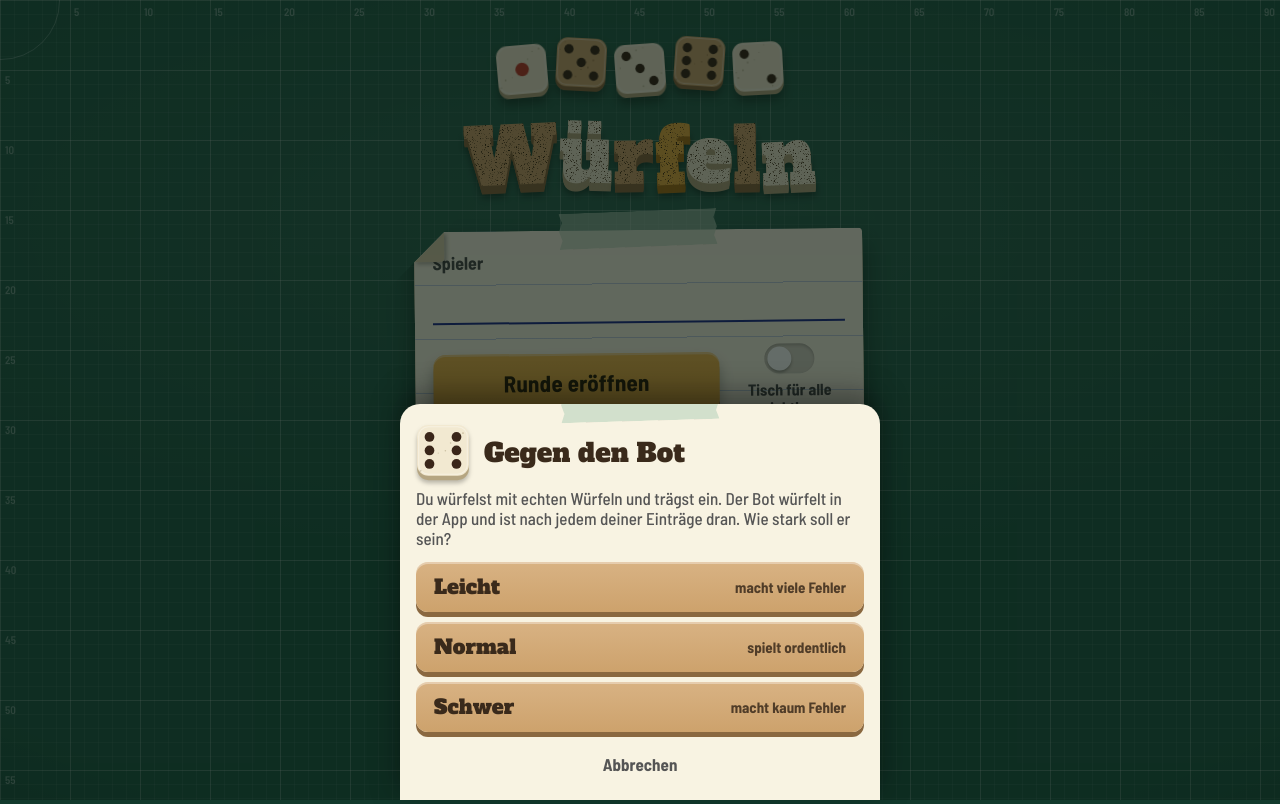
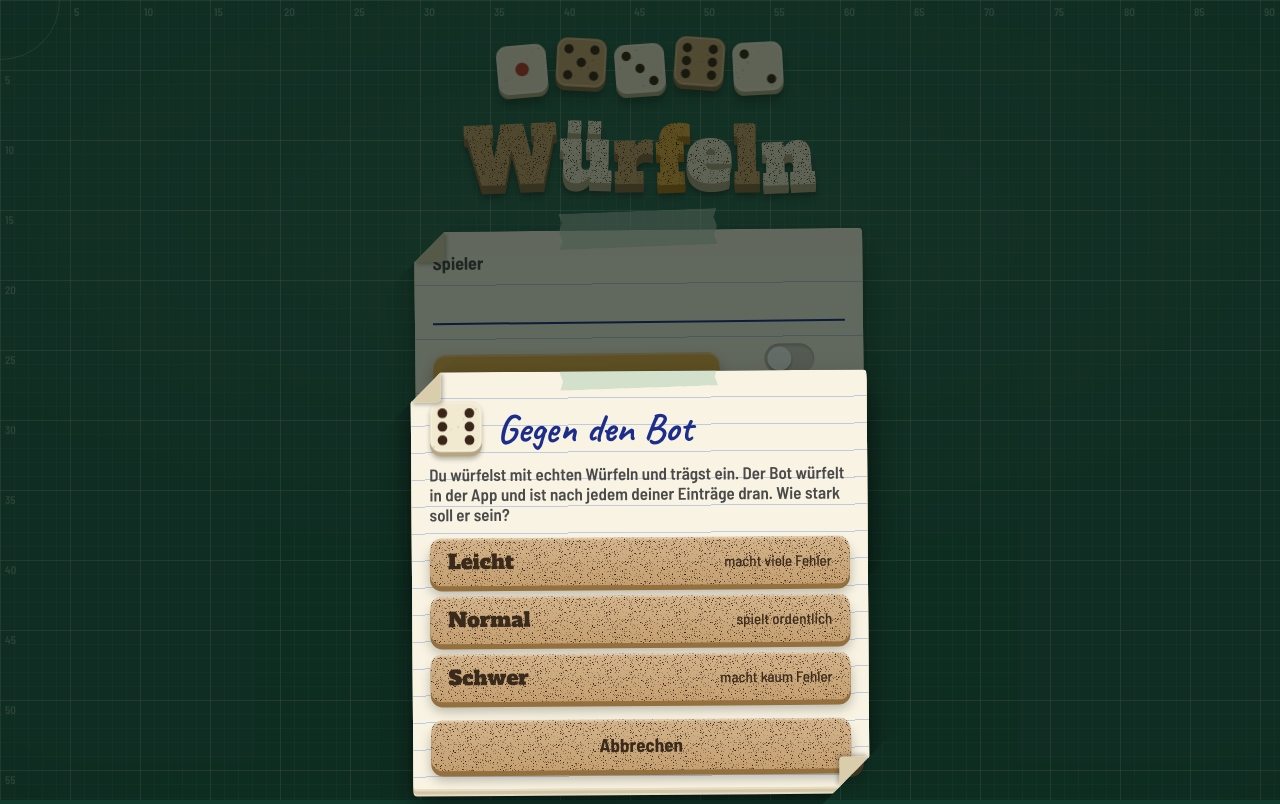
Before and after one commit to timoreiter/wuerfelspiel, a website: page public/index.html in a window 1280 px wide. Both pictures are taken after a click on the button "Gegen Bot spielen". Drawn offline with Linux system fonts and the light colour scheme.

Commit message:
Add files via upload

```diff
--- a/public/index.html
+++ b/public/index.html
@@ -97,12 +97,12 @@
     background-image:repeating-linear-gradient(to bottom, transparent 0 53px, var(--rule) 53px 54px);
     box-shadow:0 2px 0 #e6dcc2, 0 5px 0 #d2c6a6, 0 7px 0 #e6dcc2, 0 16px 26px rgba(0,0,0,.45); }
   /* Ecken wirklich wegschneiden (samt Schatten), damit hinter dem Knick nur die Matte zu sehen ist */
-  .slip, .ticket, .tile, .zb { --f:30px; --o:60px;
+  .slip, .ticket, .tile, .zb, #picker, .opt { --f:30px; --o:60px;
     clip-path:polygon(calc(var(--f) + var(--o)) calc(var(--o) * -1), calc(100% + var(--o)) calc(var(--o) * -1), calc(100% + var(--o)) calc(100% - var(--f) - var(--o)), calc(100% - var(--f) - var(--o)) calc(100% + var(--o)), calc(var(--o) * -1) calc(100% + var(--o)), calc(var(--o) * -1) calc(var(--f) + var(--o))); }
   .tile { --f:20px; }
-  .slip::before, .slip::after, .ticket::before, .ticket::after, .tile::before, .tile::after, .zb::before, .zb::after { content:""; position:absolute; width:var(--f,30px); height:var(--f,30px); z-index:1; }
-  .slip::before, .ticket::before, .tile::before, .zb::before { left:0; top:0; background:linear-gradient(135deg, transparent 0 50%, #d9cdac 50% 100%); box-shadow:2px 2px 4px rgba(0,0,0,.3); border-bottom-right-radius:4px; }
-  .slip::after, .ticket::after, .tile::after, .zb::after { right:0; bottom:0; background:linear-gradient(315deg, transparent 0 50%, #d9cdac 50% 100%); box-shadow:-2px -2px 4px rgba(0,0,0,.25); border-top-left-radius:4px; }
+  .slip::before, .slip::after, .ticket::before, .ticket::after, .tile::before, .tile::after, .zb::before, .zb::after, #picker::before, #picker::after, .opt::before, .opt::after { content:""; position:absolute; width:var(--f,30px); height:var(--f,30px); z-index:1; }
+  .slip::before, .ticket::before, .tile::before, .zb::before, #picker::before, .opt::before { left:0; top:0; background:linear-gradient(135deg, transparent 0 50%, #d9cdac 50% 100%); box-shadow:2px 2px 4px rgba(0,0,0,.3); border-bottom-right-radius:4px; }
+  .slip::after, .ticket::after, .tile::after, .zb::after, #picker::after, .opt::after { right:0; bottom:0; background:linear-gradient(315deg, transparent 0 50%, #d9cdac 50% 100%); box-shadow:-2px -2px 4px rgba(0,0,0,.25); border-top-left-radius:4px; }
   .slip label { display:block; font-weight:800; margin-bottom:2px; color:#4a4a4a; font-size:18px; }
   .slip input { width:100%; font-family:var(--pen); font-weight:700; font-size:38px; color:var(--ink); background:transparent; border:0; border-bottom:2px solid var(--ink); padding:0 2px 0; margin-bottom:22px; outline:none; border-radius:0; }
   .slip input:focus { border-bottom-color:var(--red); }
@@ -251,7 +251,6 @@
   .opt.face { display:flex; flex-direction:column; align-items:center; gap:4px; padding:8px 4px 9px; }
   .opt.face svg.die { width:34px; height:auto; }
   .opt.face .p { font-family:var(--display); font-size:19px; opacity:1; }
-  #picker .cancel { margin-top:14px; width:100%; border:0; background:transparent; color:#555; font-weight:700; padding:8px; }
 
   /* ---------- Siegerehrung ---------- */
   #win { position:fixed; inset:0; z-index:30; display:none; overflow-y:auto; }
@@ -382,6 +381,39 @@
   .zb.hot::before { background:linear-gradient(135deg, transparent 0 50%, #c98a1f 50% 100%); }
   .zb.hot::after { background:linear-gradient(315deg, transparent 0 50%, #c98a1f 50% 100%); }
   .zb.hot .tape { width:96px; height:28px; margin-left:-48px; top:-15px; }
+
+  /* ---------- Auswahl-Fenster als Zettel ---------- */
+  #picker { --f:30px; width:calc(100% - 24px); max-width:456px; margin:0 12px calc(12px + env(safe-area-inset-bottom)); border-radius:4px; padding:28px 18px 18px; max-height:86vh;
+    background-image:repeating-linear-gradient(to bottom, transparent 0 26px, var(--rule) 26px 27px);
+    box-shadow:0 2px 0 #e6dcc2, 0 5px 0 #d2c6a6, 0 7px 0 #e6dcc2, 0 18px 30px rgba(0,0,0,.5); transform:rotate(-.4deg); }
+  #picker h3 { font-family:var(--pen); font-weight:700; font-size:40px; color:var(--ink); line-height:1; }
+  #picker .sub { color:#4a4a4a; font-weight:600; }
+  #picker .grp { color:#4a4a4a; }
+  .opt { --f:12px; position:relative; border:0; border-radius:3px; background:#fffdf6 repeating-linear-gradient(to bottom, transparent 0 26px, var(--rule) 26px 27px); color:var(--ink);
+    padding:12px 4px 10px; box-shadow:0 2px 0 #e6dcc2, 0 4px 0 #d2c6a6, 0 8px 10px rgba(0,0,0,.22); }
+  .opt:active, .opts .opt:active { transform:translateY(2px) rotate(0); box-shadow:0 1px 0 #d2c6a6, 0 3px 5px rgba(0,0,0,.2); }
+  .opt .v { font-family:var(--pen); font-weight:700; font-size:40px; line-height:1; color:var(--ink); }
+  .opt .p { color:#555; opacity:1; }
+  .opt.strike { background:#fffdf6 repeating-linear-gradient(to bottom, transparent 0 26px, var(--rule) 26px 27px); border:0; box-shadow:0 2px 0 #e6dcc2, 0 4px 0 #d2c6a6, 0 8px 10px rgba(0,0,0,.22); }
+  .opt.strike .v { color:var(--red); }
+  .opt.strike:active { box-shadow:0 1px 0 #d2c6a6, 0 3px 5px rgba(0,0,0,.2); }
+  .opts.one .opt .v { font-size:30px; } .opts.one .opt .p { font-family:var(--pen); font-weight:700; font-size:32px; color:var(--ink); }
+  .opt.face .p { font-family:var(--pen); font-weight:700; font-size:30px; color:var(--ink); }
+  #picker .cancel { margin-top:18px; }
+
+  /* ---------- Auswahl-Knöpfe im Kork-Stil ---------- */
+  .opt, .opt.strike, #picker .zb.cancel { clip-path:none; border:0; border-radius:12px; color:var(--brown); transform:none;
+    background-color:var(--cork); background-image:var(--speck), linear-gradient(rgba(255,255,255,.16), rgba(0,0,0,.03)); background-size:70px 70px, auto;
+    box-shadow:0 5px 0 var(--cork-d), 0 9px 12px rgba(0,0,0,.25), inset 0 2px 0 rgba(255,255,255,.3); }
+  .opt::before, .opt::after, #picker .zb.cancel::before, #picker .zb.cancel::after { display:none; }
+  .opt:active, .opts .opt:active, #picker .zb.cancel:active { transform:translateY(4px); box-shadow:0 1px 0 var(--cork-d), inset 0 2px 0 rgba(255,255,255,.3); }
+  .opt .v { font-family:var(--display); font-weight:400; font-size:30px; color:var(--brown); }
+  .opt .p { color:var(--brown2); font-weight:700; }
+  .opt.strike .v, .opt.strike .p { color:var(--red); }
+  .opts.one .opt .v { font-size:20px; } .opts.one .opt .p { font-family:var(--display); font-weight:400; font-size:18px; color:var(--brown); }
+  .opts.one .opt.strike .p { color:var(--red); }
+  .opt.face .p { font-family:var(--display); font-weight:400; font-size:19px; color:var(--brown); }
+  #picker .zb.cancel { font-family:var(--ui); font-size:19px; font-weight:800; padding:14px; margin-top:18px; }
 
   @media (prefers-reduced-motion:reduce) {
     *, *::before, *::after { animation-duration:.01ms !important; animation-delay:0ms !important; transition:none !important; }
@@ -795,7 +827,7 @@ function openPicker(col, row) {
   p.innerHTML = `<i class="tape"></i><div class="head">${head}<div><h3>${ROWNAMES[row]}</h3></div></div>
     <p class="sub">${row <= 5 ? `Wie viele Würfel zeigen die ${row + 1}?` : 'Was ist dir gelungen?'} Spalte: ${COLNAMES[col]}.</p>
     ${cls === 'grande' ? `<div class="gr">${opts}</div>` : `<div class="opts ${cls}">${opts}</div>`}
-    <button class="cancel" id="cancel">Abbrechen</button>`;
+    <button class="zb cancel" id="cancel">Abbrechen</button>`;
   p.querySelectorAll('[data-v]').forEach(b => b.onclick = () => {
     justSet = { view, c: col, r: row };
     if (navigator.vibrate) navigator.vibrate(12);
@@ -1268,7 +1300,7 @@ function openBotPicker() {
       <button class="opt" data-lv="normal"><span class="v">Normal</span><span class="p" style="font-family:var(--ui);font-size:15px">spielt ordentlich</span></button>
       <button class="opt" data-lv="hard"><span class="v">Schwer</span><span class="p" style="font-family:var(--ui);font-size:15px">macht kaum Fehler</span></button>
     </div>
-    <button class="cancel" id="cancel">Abbrechen</button>`;
+    <button class="zb cancel" id="cancel">Abbrechen</button>`;
   p.querySelectorAll('[data-lv]').forEach(b => b.onclick = () => { closePicker(); startSolo(b.dataset.lv); });
   $('cancel').onclick = closePicker;
   $('scrim').classList.add('show');
```
